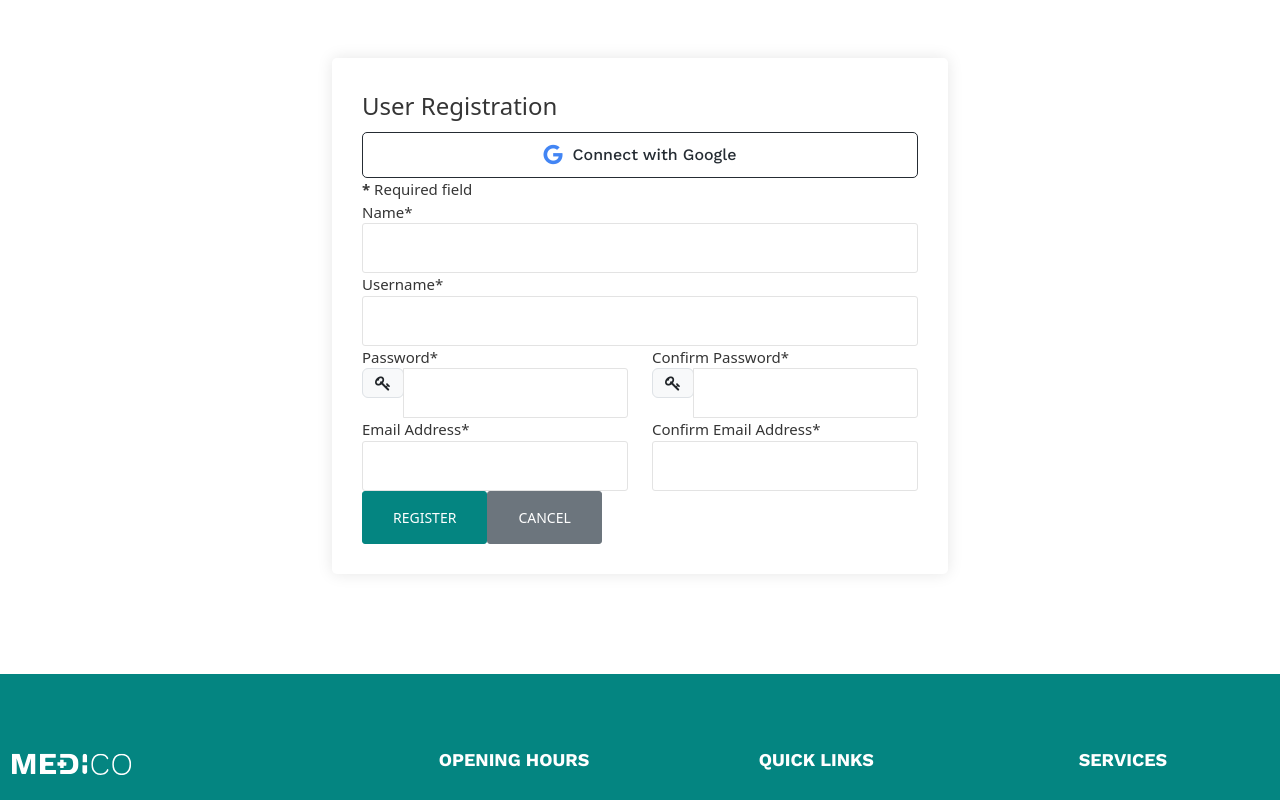
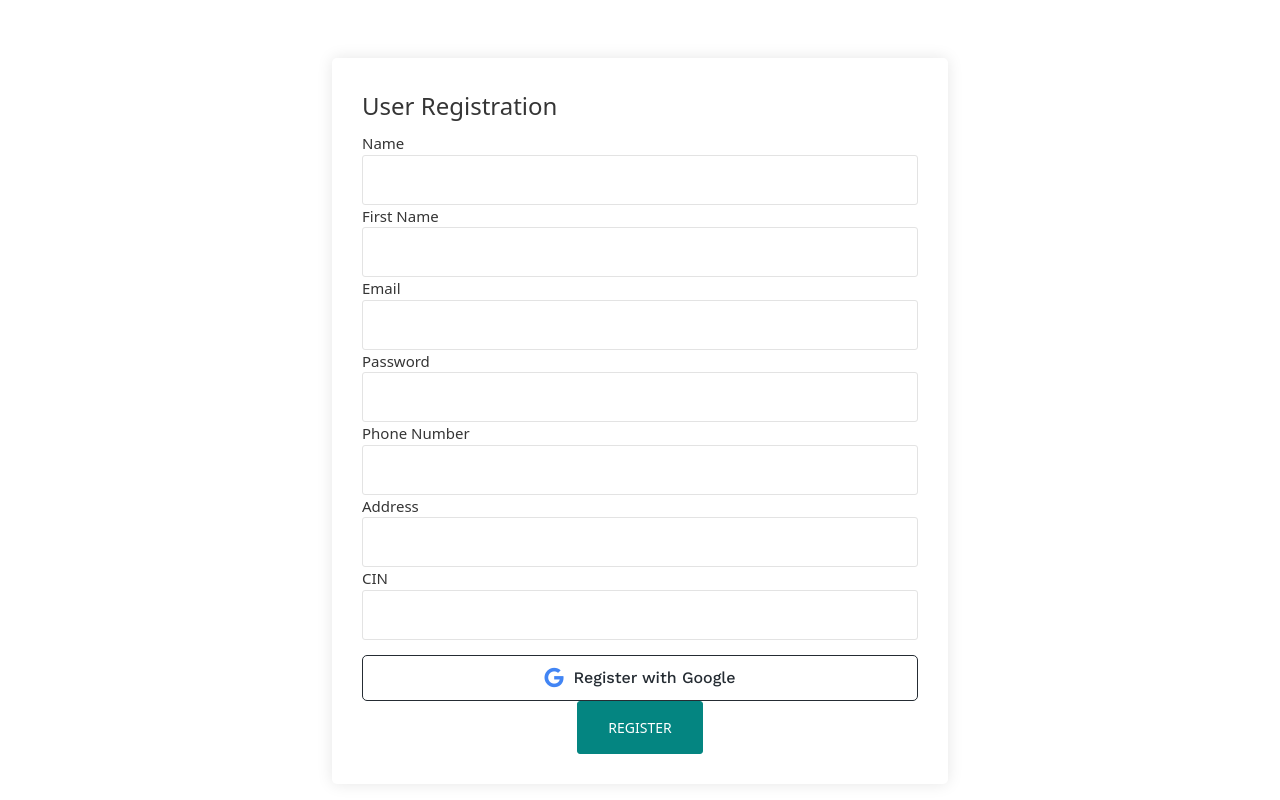
Before and after one commit to asmarais/HealthConnect, an Angular app in the folder frontend/: page /reg in a window 1280 px wide. Shown: the part 480-1280 px from the top of the page. Built offline with nearby package versions, Linux system fonts and the light colour scheme; a small style sheet from the web is missing.

Commit message:
fix auth

```diff
--- a/frontend/src/app/login/login.component.html
+++ b/frontend/src/app/login/login.component.html
@@ -32,67 +32,73 @@
   <div class="container">
     <div class="container-inner">
       <div class="row">
-        <main id="sp-component" class="col-lg-12 " role="main">
-          <div class="sp-column ">
+        <main id="sp-component" class="col-lg-12" role="main">
+          <div class="sp-column">
             <div id="system-message-container">
+              <p class="error" *ngIf="errorMessage">{{ errorMessage }}</p>
             </div>
             <div class="login">
               <div class="row justify-content-center">
                 <div class="col-md-6">
                   <div class="login-content-wrapper">
 
-                    <form action="index.html/pages/login?task=user.login"
-                      method="post" class="form-validate">
+                    <form (submit)="onLogin(); $event.preventDefault()" class="form-validate">
 
                       <div class="form-group">
-                        <label id="username-lbl" for="username" class="required">
-                          Username<span class="star">*</span></label>
+                        <label for="username" class="required">
+                          Username<span class="star">*</span>
+                        </label>
+                        <input
+                          type="text"
+                          id="username"
+                          name="username"
+                          [(ngModel)]="email"
+                          class="form-control validate-username required"
+                          required
+                          autofocus
+                        />
+                      </div>
 
-
-                        <input type="text" name="username" id="username" value=""
-                          class="form-control validate-username required"
-                          size="25" required="" aria-required="true" autofocus="">
-
-
-
-                      </div>
                       <div class="form-group">
-                        <label id="password-lbl" for="password" class="required">
-                          Password<span class="star">*</span></label>
+                        <label for="password" class="required">
+                          Password<span class="star">*</span>
+                        </label>
                         <div class="password-group">
                           <div class="input-group">
                             <span class="input-group-prepend">
                               <span class="input-group-text">
-                                <span class="fa fa-key"
-                                  aria-hidden="true"></span>
+                                <span class="fa fa-key" aria-hidden="true"></span>
                                 <span class="sr-only">Show</span>
                               </span>
                             </span>
-                            <input type="password" name="password" id="password"
-                              value=""
+                            <input
+                              type="password"
+                              id="password"
+                              name="password"
+                              [(ngModel)]="password"
                               class="form-control validate-password required"
-                              size="25" maxlength="99" required=""
-                              aria-required="true">
+                              required
+                            />
                           </div>
                         </div>
                       </div>
+
                       <div class="form-group">
-                                                      <a href="#" class="google-login-btn"><i class="fab fa-google"></i> Connect with Google</a>
-                                                  </div>
-                      <div class="form-group">
-                        <button type="submit"
-                          class="btn btn-primary btn-lg btn-block">
-                          Log in </button>
+                        <button (click)="loginWithGoogle()" class="google-login-btn">
+                          <i class="fab fa-google"></i> Sign in with Google
+                        </button>
+
                       </div>
 
-                      <input type="hidden" name="return" value="">
-                      <input type="hidden" name="12a16955a55ca3acb5f24391e34746e1"
-                        value="1">
+                      <div class="form-group">
+                        <button type="submit" class="btn btn-primary btn-lg btn-block">
+                          Log in
+                        </button>
+                      </div>
                     </form>
 
-
-                  </div><!-- //.login-content-wrapper -->
-                </div> <!-- //.col-md-4 -->
+                  </div>
+                </div>
               </div>
             </div>
           </div>
--- a/frontend/src/app/login/login.component.ts
+++ b/frontend/src/app/login/login.component.ts
@@ -1,4 +1,6 @@
 import { Component } from '@angular/core';
+import { UserServiceService } from '../services/user-service.service';
+import { Router } from '@angular/router';
 
 @Component({
   selector: 'app-login',
@@ -7,4 +9,45 @@ import { Component } from '@angular/core';
 })
 export class LoginComponent {
 
+  email: string = '';
+  password: string = '';
+  errorMessage: string = '';
+
+  constructor(private userService: UserServiceService, private router: Router) { }
+
+  onLogin(): void {
+    const credentials = {
+      email: this.email,
+      mot_de_passe: this.password
+    };
+  console.log(this.email,this.password)
+  this.userService.login(credentials).subscribe({
+    next: (response) => {
+      console.log('Login successful:', response);
+
+      if (response.token && response.user) {
+        localStorage.setItem('token', response.token);
+        localStorage.setItem('user', JSON.stringify(response.user)); // Save full user object
+
+        // Redirect based on user role
+        if (response.user.role === 'patient') {
+          this.router.navigate(['/profilp']);
+        } else if (response.user.role === 'doctor') {
+          this.router.navigate(['/profilD']);
+        } else {
+          this.router.navigate(['/dashboard']); // Fallback
+        }
+      }
+    },
+    error: (error) => {
+      console.error('Login error:', error);
+      this.errorMessage = error.error.message || 'Login failed';
+    }
+  });
+
+  }
+  loginWithGoogle() {
+  window.location.href = 'http://localhost:5000/api/auth/google';
 }
+
+}
--- a/frontend/src/app/profile-d/profile-d.component.ts
+++ b/frontend/src/app/profile-d/profile-d.component.ts
@@ -31,11 +31,11 @@ export class ProfileDComponent implements OnInit {
   @ViewChild('patientsSection') patientsSection!: ElementRef;
 
   doctor = {
-    name: 'Dean Guerrero',
-    rating: 'A+',
-    joined: 'January 2025',
-    email: 'dean.guerrero@email.com',
-    phone: '+1 543 235 64'
+    name: '',
+    rating: '',
+    joined: '',
+    email: '',
+    phone: ''
   };
 
   stats = {
@@ -96,8 +96,27 @@ export class ProfileDComponent implements OnInit {
     this.renderPatientsTable();
     // Set initial view to schedule
     this.setView('schedule');
+    const userData = localStorage.getItem('user');
+    if (userData) {
+      const user = JSON.parse(userData);
+
+      this.doctor = {
+        name: `${user.nom} ${user.prenom}`,
+        email: user.email,
+        phone: user.numero_de_telephone,
+        rating: 'A+', // You can update this if rating exists in user
+        joined: this.formatDate(user.createdAt)
+      };
+    } else {
+      console.warn('No doctor data found in localStorage.');
+    }
   }
 
+  formatDate(dateStr: string): string {
+    const date = new Date(dateStr);
+    const options: Intl.DateTimeFormatOptions = { year: 'numeric', month: 'long' };
+    return date.toLocaleDateString(undefined, options);
+  }
   setView(viewId: string) {
     if (viewId === 'schedule') {
       this.scheduleSection.nativeElement.style.display = 'block';
--- a/frontend/src/app/profile-p/profile-p.component.html
+++ b/frontend/src/app/profile-p/profile-p.component.html
@@ -3,26 +3,26 @@
   <!-- Header -->
   <header class="header">
     <div class="profile">
-      <img [src]="doctor.profilePic" [alt]="doctor.name" class="profile-pic" />
+      <img [src]="patient.profilePic" [alt]="patient.name" class="profile-pic" />
       <button class="text-blue-600 hover:text-blue-800 p-2 rounded-full transition-colors duration-200 edit-btn" aria-label="Edit">
         <i class="fas fa-pencil-alt w-5 h-5"></i>
       </button>
       <div class="profile-info">
-        <h1>{{ doctor.name }}</h1>
+        <h1>{{ patient.name }}</h1>
         <div class="contact-info">
           <div class="contact-item">
             <i class="fas fa-award w-4 h-4"></i>
-            <span>{{ doctor.rating }}</span>
+            <span>{{ patient.rating }}</span>
             <i class="fas fa-calendar-alt w-4 h-4 ml-2"></i>
-            <span>Joined: {{ doctor.joined }}</span>
+            <span>Joined: {{ patient.joined }}</span>
           </div>
           <div class="contact-item">
             <i class="fas fa-envelope w-4 h-4"></i>
-            <span>{{ doctor.email }}</span>
+            <span>{{ patient.email }}</span>
           </div>
           <div class="contact-item">
             <i class="fas fa-phone w-4 h-4"></i>
-            <span>{{ doctor.phone }}</span>
+            <span>{{ patient.phone }}</span>
           </div>
         </div>
       </div>
--- a/frontend/src/app/profile-p/profile-p.component.ts
+++ b/frontend/src/app/profile-p/profile-p.component.ts
@@ -1,6 +1,6 @@
 import { Component, OnInit } from '@angular/core';
 
-interface Doctor {
+interface Patient {
   name: string;
   profilePic: string;
   rating: string;
@@ -28,13 +28,13 @@ interface Appointment {
   styleUrls: ['./profile-p.component.css']
 })
 export class ProfilePComponent implements OnInit {
-  doctor: Doctor = {
-    name: 'Dean Guerrero',
-    profilePic: 'https://images.unsplash.com/photo-1612349317150-e413f6a5b16d?auto=format&fit=crop&q=80&w=150&h=150',
-    rating: 'A+',
-    joined: 'January 2025',
-    email: 'dean.guerrero@email.com',
-    phone: '+1 543 235 64'
+  patient: Patient = {
+    name: '',
+    profilePic: '',
+    rating: '',
+    joined: '',
+    email: '',
+    phone: ''
   };
 
   announcements: Announcement[] = [
@@ -64,8 +64,27 @@ export class ProfilePComponent implements OnInit {
 
   ngOnInit() {
     this.updateEvents(this.selectedDate);
+    const userData = localStorage.getItem('user');
+    if (userData) {
+      const user = JSON.parse(userData);
+
+      this.patient = {
+        name: `${user.nom} ${user.prenom}`,
+        email: user.email,
+        phone: user.numero_de_telephone,
+        rating: '', // You can update this if rating exists in user
+        profilePic:user.profilePic,
+        joined: this.formatDate(user.createdAt)
+      };
+    } else {
+      console.warn('No doctor data found in localStorage.');
+    }
   }
-
+  formatDate(dateStr: string): string {
+    const date = new Date(dateStr);
+    const options: Intl.DateTimeFormatOptions = { year: 'numeric', month: 'long' };
+    return date.toLocaleDateString(undefined, options);
+  }
   get daysInMonth(): number[] {
     const days = new Date(this.currentDate.getFullYear(), this.currentDate.getMonth() + 1, 0).getDate();
     return Array.from({ length: days }, (_, i) => i + 1);
--- a/frontend/src/app/register/register.component.html
+++ b/frontend/src/app/register/register.component.html
@@ -47,10 +47,53 @@
                     class="form-validate" enctype="multipart/form-data">
                     <fieldset>
                       <legend>User Registration</legend>
-                      <div class="form-group">
-                                                      <a href="#" class="google-login-btn"><i class="fab fa-google"></i> Connect with Google</a>
-                                                  </div>
-                      <div class="row">
+                      <form (submit)="onRegister(); $event.preventDefault()">
+                        <div class="form-group">
+                          <label>Name</label>
+                          <input [(ngModel)]="formData.nom" name="nom" class="form-control" required />
+                        </div>
+
+                        <div class="form-group">
+                          <label>First Name</label>
+                          <input [(ngModel)]="formData.prenom" name="prenom" class="form-control" required />
+                        </div>
+
+                        <div class="form-group">
+                          <label>Email</label>
+                          <input [(ngModel)]="formData.email" name="email" type="email" class="form-control" required />
+                        </div>
+
+                        <div class="form-group">
+                          <label>Password</label>
+                          <input [(ngModel)]="formData.mot_de_passe" name="mot_de_passe" type="password" class="form-control" required />
+                        </div>
+
+                        <div class="form-group">
+                          <label>Phone Number</label>
+                          <input [(ngModel)]="formData.numero_de_telephone" name="numero_de_telephone" class="form-control" />
+                        </div>
+
+                        <div class="form-group">
+                          <label>Address</label>
+                          <input [(ngModel)]="formData.adresse" name="adresse" class="form-control" />
+                        </div>
+
+                        <div class="form-group">
+                          <label>CIN</label>
+                          <input [(ngModel)]="formData.cin" name="cin" class="form-control" />
+                        </div>
+                        <div class="form-group">
+                          <button (click)="signupWithGoogle()" class="google-login-btn">
+                            <i class="fab fa-google"></i> Register with Google
+                          </button>
+
+                        </div>
+                        <div class="form-group text-center">
+                          <button type="submit" class="btn btn-primary">Register</button>
+                        </div>
+                      </form>
+
+                      <!-- <div class="row">
                         <div class="col-lg-12">
                           <div class="form-group">
                             <span class="spacer"><span
@@ -182,16 +225,16 @@
                               aria-required="true">
                           </div>
                         </div>
-                      </div>
+                      </div> -->
                     </fieldset>
-                    <div>
+                    <!-- <div>
                       <button type="submit"
                         class="btn btn-primary validate">Register</button>
                       <a class="btn btn-secondary" href="index.html"
                         title="Cancel">Cancel</a>
                       <input type="hidden" name="option" value="com_users">
                       <input type="hidden" name="task" value="registration.register">
-                    </div>
+                    </div> -->
                     <input type="hidden" name="43c9ecccda63ff9e65d84e0b5e10ce55"
                       value="1">
                   </form>
--- a/frontend/src/app/register/register.component.ts
+++ b/frontend/src/app/register/register.component.ts
@@ -1,4 +1,6 @@
 import { Component } from '@angular/core';
+import { Router } from '@angular/router';
+import { UserServiceService } from '../services/user-service.service';
 
 @Component({
   selector: 'app-register',
@@ -6,5 +8,32 @@ import { Component } from '@angular/core';
   styleUrls: ['./register.component.css']
 })
 export class RegisterComponent {
+  formData = {
+    nom: '',
+    prenom: '',
+    email: '',
+    mot_de_passe: '',
+    numero_de_telephone: '',
+    adresse: '',
+    cin: ''
+  };
 
+  constructor(private userService: UserServiceService, private router: Router) {}
+
+  onRegister() {
+    this.userService.signup(this.formData).subscribe({
+      next: (response) => {
+        console.log('✅ Registration successful:', response);
+        alert('Registration successful!');
+        this.router.navigate(['/profilP']); // redirect to login page after success
+      },
+      error: (error) => {
+        console.error('❌ Registration error:', error);
+        alert('Registration failed. Please try again.');
+      }
+    });
+  }
+  signupWithGoogle() {
+    window.location.href = 'http://localhost:5000/api/auth/google';
+  }
 }
--- /dev/null
+++ b/frontend/src/app/services/user-service.service.ts
@@ -0,0 +1,48 @@
+import { Injectable } from '@angular/core';
+import { HttpClient } from '@angular/common/http';
+import { Observable } from 'rxjs';
+
+@Injectable({
+  providedIn: 'root'
+})
+export class UserServiceService {
+
+  private baseUrl = 'http://localhost:5000/api'; // Adjust the path if needed
+
+  constructor(private http: HttpClient) { }
+
+  // Signup
+  signup(userData: any): Observable<any> {
+    return this.http.post(`${this.baseUrl}/auth/signup`, userData);
+  }
+
+  // Login
+  login(credentials: any): Observable<any> {
+    return this.http.post(`${this.baseUrl}/auth/login`, credentials);
+  }
+
+  // Get all users
+  getAllUsers(): Observable<any[]> {
+    return this.http.get<any[]>(`${this.baseUrl}/user`);
+  }
+
+  // Get a single user by ID
+  getUserById(id: string): Observable<any> {
+    return this.http.get(`${this.baseUrl}/user/${id}`);
+  }
+
+  // Create a new user (in case you want to add users manually)
+  createUser(userData: any): Observable<any> {
+    return this.http.post(`${this.baseUrl}/user`, userData);
+  }
+
+  // Update user
+  updateUser(id: string, updatedData: any): Observable<any> {
+    return this.http.put(`${this.baseUrl}/user/${id}`, updatedData);
+  }
+
+  // Delete user
+  deleteUser(id: string): Observable<any> {
+    return this.http.delete(`${this.baseUrl}/user/${id}`);
+  }
+}
```
Also changed, not shown: 2 other files (tests, documents, lock files or other folders).
